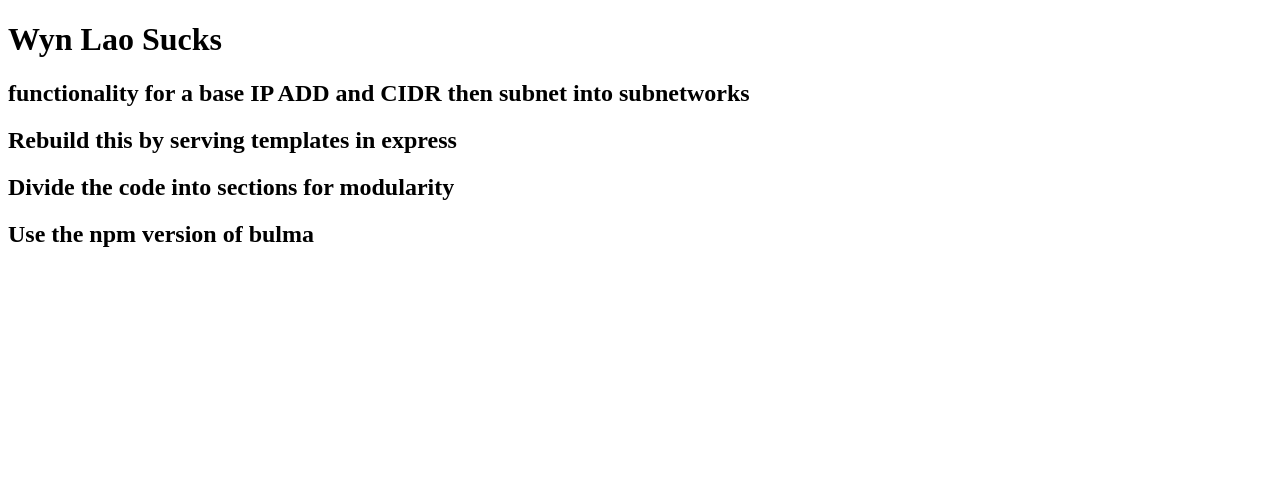
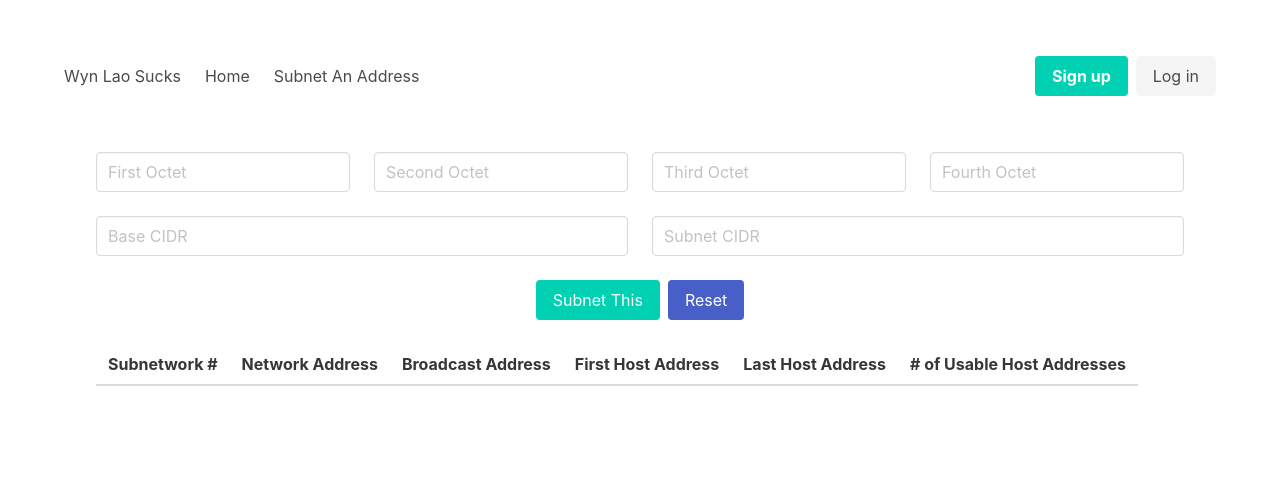
Before and after one commit to salanesh/ip-calc, a plain HTML site: page subnet.html in a window 1280 px wide. Drawn offline with nearby package versions, Linux system fonts and the light colour scheme.

Commit message:
subnet calc progress 1

```diff
--- a/subnet.html
+++ b/subnet.html
@@ -1,16 +1,142 @@
 <!DOCTYPE html>
 <html lang="en">
-<head>
-    <meta charset="UTF-8">
-    <meta http-equiv="X-UA-Compatible" content="IE=edge">
-    <meta name="viewport" content="width=device-width, initial-scale=1.0">
+  <head>
+    <meta charset="UTF-8" />
+    <meta http-equiv="X-UA-Compatible" content="IE=edge" />
+    <meta name="viewport" content="width=device-width, initial-scale=1.0" />
     <title>Wynlao Subnet</title>
-</head>
-<body>
-    <h1>Wyn Lao Sucks</h1>
-    <h2>functionality for a base IP ADD and CIDR then subnet into subnetworks</h2>
-    <h2>Rebuild this by serving templates in express</h2>
-    <h2>Divide the code into sections for modularity</h2>
-    <h2>Use the npm version of bulma</h2>
-</body>
+    <link
+      rel="stylesheet"
+      href="https://cdn.jsdelivr.net/npm/bulma@0.9.4/css/bulma.min.css"
+    />
+    <script src="subnet.js"></script>
+  </head>
+  <body>
+    <section class="section">
+      <div class="container">
+        <nav class="navbar" role="navigation" aria-label="main navigation">
+          <div class="navbar-brand">
+            <a class="navbar-item">
+              <h2>Wyn Lao Sucks</h2>
+            </a>
+          </div>
+
+          <div id="navbarBasicExample" class="navbar-menu">
+            <div class="navbar-start">
+              <a class="navbar-item"  href="index.html">
+                Home
+              </a>
+
+              <a class="navbar-item" href="subnet.html">
+                Subnet An Address
+              </a>
+            </div>
+
+            <div class="navbar-end">
+              <div class="navbar-item">
+                <div class="buttons">
+                  <a class="button is-primary">
+                    <strong>Sign up</strong>
+                  </a>
+                  <a class="button is-light">
+                    Log in
+                  </a>
+                </div>
+              </div>
+            </div>
+          </div>
+        </nav>
+        <div class="modal">
+  <div class="modal-background"></div>
+  <div class="modal-card">
+    <header class="modal-card-head">
+      <p class="modal-card-title">Modal title</p>
+      <button class="delete" aria-label="close"></button>
+    </header>
+    <section class="modal-card-body">
+      <!-- Content ... -->
+    </section>
+    <footer class="modal-card-foot">
+      <button class="button is-success">Save changes</button>
+      <button class="button">Cancel</button>
+    </footer>
+  </div>
+</div>
+      </div>
+      <div class="section">
+        <div class="container">
+          <div class="columns">
+            <div class="column">
+              <div class="field">
+                <div class="control">
+                  <input type="text" class="input oct-fields" placeholder="First Octet">
+                </div>
+              </div>
+            </div>
+            <div class="column">
+              <div class="field">
+                <div class="control">
+                  <input type="text" class="input oct-fields" placeholder="Second Octet">
+                </div>
+              </div>
+            </div>
+            <div class="column">
+              <div class="field">
+                <div class="control">
+                  <input type="text" class="input oct-fields" placeholder="Third Octet">
+                </div>
+              </div>
+            </div>
+            <div class="column">
+              <div class="field">
+                <div class="control">
+                  <input type="text" class="input oct-fields" placeholder="Fourth Octet">
+                </div>
+              </div>
+            </div>
+          </div>
+          <div class="columns is-centered">
+            <div class="column">
+              <div class="field">
+                <div class="control">
+                  <input type="text" class="input cidr-fields" placeholder="Base CIDR">
+                </div>
+              </div>
+            </div>
+            <div class="column">
+              <div class="field">
+                <div class="control">
+                  <input type="text" class="input cidr-fields" placeholder="Subnet CIDR">
+                </div>
+              </div>
+            </div>
+          </div>
+          <div class="columns">
+            <div class="column">
+              <div class="buttons is-centered">
+                <button class="button is-primary" id="subnetButton">Subnet This</button>
+                <button class="button is-link" id="resetButton">Reset</button>
+              </div>
+            </div>
+          </div>
+          <div class="columns">
+          <div class="column is-full">
+            <table class="table is-centered">
+              <thead>
+                <tr>
+                  <th>Subnetwork #</th>
+                  <th>Network Address</th>
+                  <th>Broadcast Address</th>
+                  <th>First Host Address</th>
+                  <th>Last Host Address</th>
+                  <th># of Usable Host Addresses</th>
+                </tr>
+              </thead>
+              <tbody></tbody>
+            </table>
+          </div>
+        </div>
+        </div>
+      </div>
+  </body>
 </html>
--- /dev/null
+++ b/subnet.js
@@ -0,0 +1,37 @@
+document.addEventListener("DOMContentLoaded", function () {
+  const octFields = document.querySelectorAll(".oct-fields");
+  const cidrFields = document.querySelectorAll(".cidr-fields");
+  const subnetButton = document.querySelector("#subnetButton");
+  const resetButton = document.querySelector("#resetButton");
+
+  const validator = () => {
+    let num = 0;
+    let octetVals = [];
+    let cidrVals = [];
+    for (let i = 0; i < 4; i++) {
+      num = Number.parseInt(octFields[i].value);
+      if (num >= 0 && num <= 255) {
+        octetVals.push(num);
+      } else {
+        throw new Error("Octets must be a number from 0 to 255");
+      }
+    }
+    for (let i = 0; i < 2; i++) {
+      num = Number.parseInt(cidrFields[i].value);
+      if (num >= 1 && num <= 32) {
+        cidrVals.push(num);
+      } else {
+        throw new Error("CIDR value must be a number from 1 to 32");
+      }
+    }
+    return { octetVals, cidrVals };
+  };
+  subnetButton.addEventListener("click", function () {
+    try {
+      let shit = validator();
+      console.log(shit);
+    } catch (e) {
+      alert(e);
+    }
+  });
+});
```
Also changed, not shown: index.html (+3 -9 lines).
